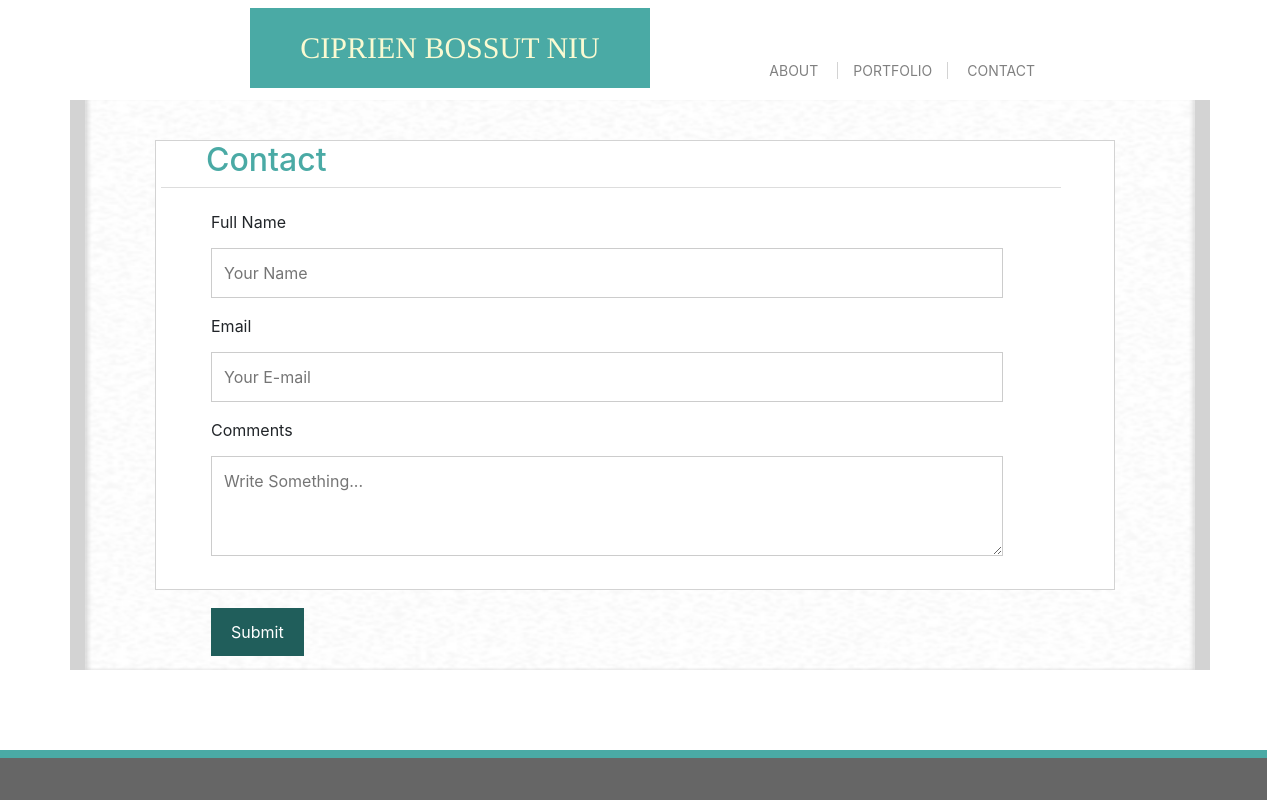
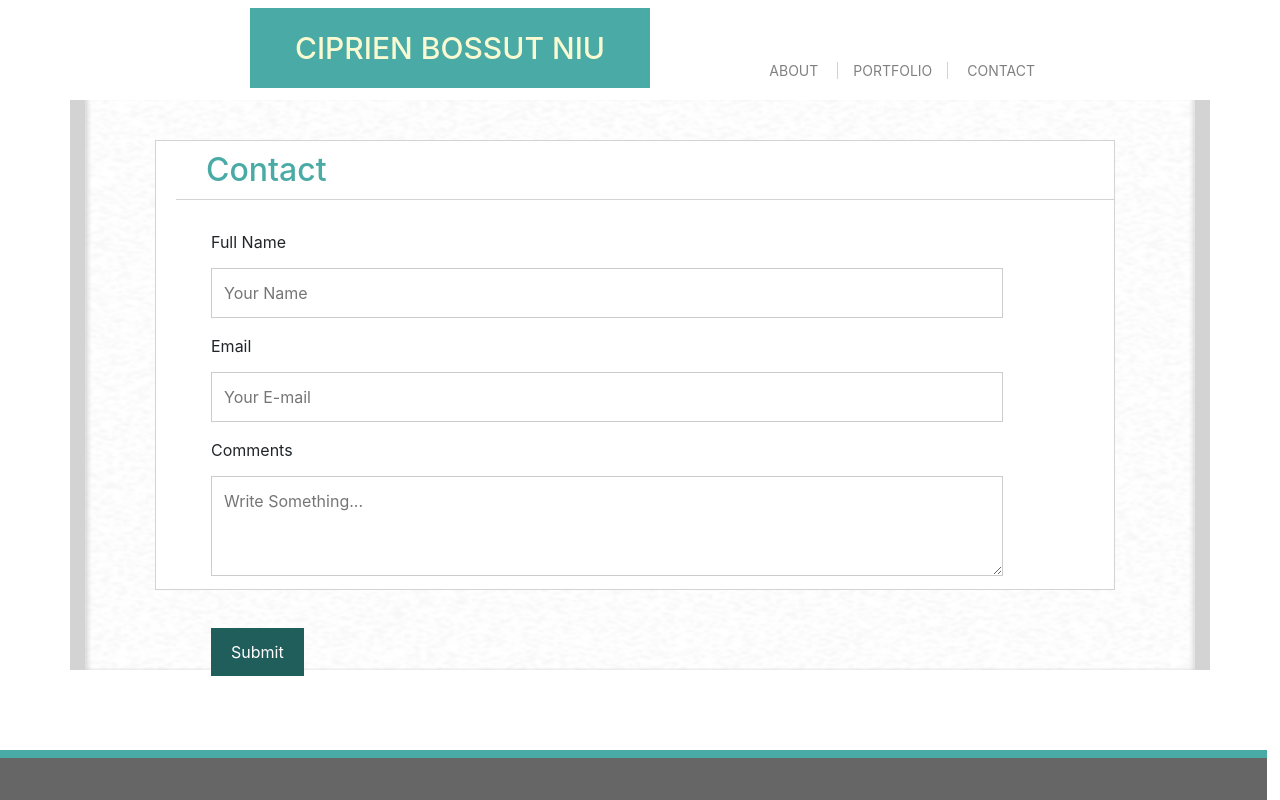
Before and after one commit to chefchino/basic_portfolio1, a plain HTML site: page contact.html in a window 1280 px wide. Drawn offline with nearby package versions, Linux system fonts and the light colour scheme.

Commit message:
css on contacts

```diff
--- a/assets/css/contact.css
+++ b/assets/css/contact.css
@@ -48,7 +48,6 @@ body{
 }
 
 h1{
-    font-family: times;
     position: absolute;
     margin: 0, auto;
     font-size: 30px;
@@ -60,8 +59,6 @@ h1{
     height: 80px;
     text-align: center;
     padding:22px;
-
-
 }
 
 .links{
@@ -121,8 +118,11 @@ background-color: #3AABA5;
 }
 h2{
     color: #4aaaa5;
+    padding-top: 10px;
     padding-left:30px;
+    padding-bottom:10px;
     text-align: left;
+    border-bottom: 1px solid lightgrey;
 }
 
 .row{
@@ -130,11 +130,6 @@ h2{
     height:350px;
     width:900px;
     padding:10px;
-    border-top: solid;
-    border-color:#dddddd;
-    border-width: 1px;
-
-
 }
 .column{
     margin-left:40px;
```
